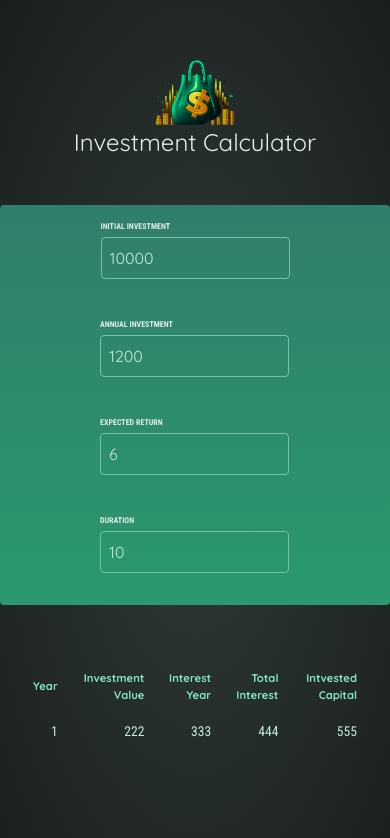
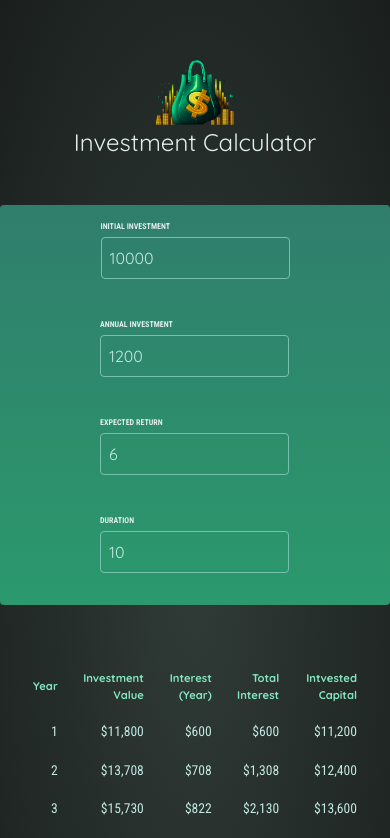
Before and after one commit to GiorgioBolzoni/03-react-investment-calculator, a React (Vite) app: page / in a window 390 px wide. Shown: the top 838 px of the page. Built offline with nearby package versions, Linux system fonts and the light colour scheme.

Commit message:
completata tabella responsiva in ResultsTable

```diff
--- a/src/App.jsx
+++ b/src/App.jsx
@@ -1,4 +1,3 @@
-// import { useState } from "react"
 import { useState } from "react";
 
 import UserInput from "./components/UserInput"
@@ -12,20 +11,24 @@
     duration:10
 });
 
+// const [investmentResults, setInvestmentResults] = useState([]);
+
 function handleChange(inputIdentifier, newValue) {
   setUserInput(prevUserInput => {
       return {
         ...prevUserInput,
-          [inputIdentifier]: newValue
+          [inputIdentifier]: +newValue // il + modifica da stringa a numero
   };
 });
+
+    // setInvestmentResults(results);
 }
 
 
   return (
     <>
       <UserInput userInputComponent={userInput} onChangeComponent={handleChange}/>
-      <ResultsTable inputComponent={userInput}/>
+      <ResultsTable inputComponent={userInput} />
     </>
   )
 }
--- a/src/components/ResultsTable.jsx
+++ b/src/components/ResultsTable.jsx
@@ -1,36 +1,49 @@
 // import 'src/util/investment.js';
+import { calculateInvestmentResults, formatter } from "../util/investment"
 
 export default function ResultsTable({inputComponent}){
-    console.log(inputComponent)
+const resultsData = calculateInvestmentResults(inputComponent);
+const initialInvestment = resultsData[0].valueEndOfYear - resultsData[0].interest - resultsData[0].annualInvestment;
+
+    // console.log(inputComponent)
+    console.log(resultsData)
+
     return (
             <table id="result">
                 <thead>
                     <tr>
                         <th>Year</th>
                         <th>Investment Value</th>
-                        <th>Interest Year</th>
+                        <th>Interest (Year)</th>
                         <th>Total Interest</th>
                         <th>Intvested Capital</th>
                     </tr>
                 </thead>
                 <tbody>
-                    <tr>
+                {resultsData.map(yearData => {
+                    const totalInterest = yearData.valueEndOfYear - yearData.annualInvestment * yearData.year - initialInvestment;
+                    const totalAmountInvested = yearData.valueEndOfYear - totalInterest;
+
+                    return (
+                    <tr key={yearData.year}>
                     <td>
-                            <p>1</p>
+                        {yearData.year}
                     </td>
                     <td>
-                            <p>222</p>
+                        {formatter.format(yearData.valueEndOfYear)}
                     </td>
                     <td>
-                            <p>333</p>
+                        {formatter.format(yearData.interest)}
                     </td>
                     <td>
-                            <p>444</p>
+                        {formatter.format(totalInterest)}
                     </td>
                     <td>
-                            <p>555</p>
+                        {formatter.format(totalAmountInvested)}
                     </td>
                 </tr>
+                );
+                })}
                 </tbody>
             </table>
     )
```
Lines whose indentation alone changed are shown as unchanged.
